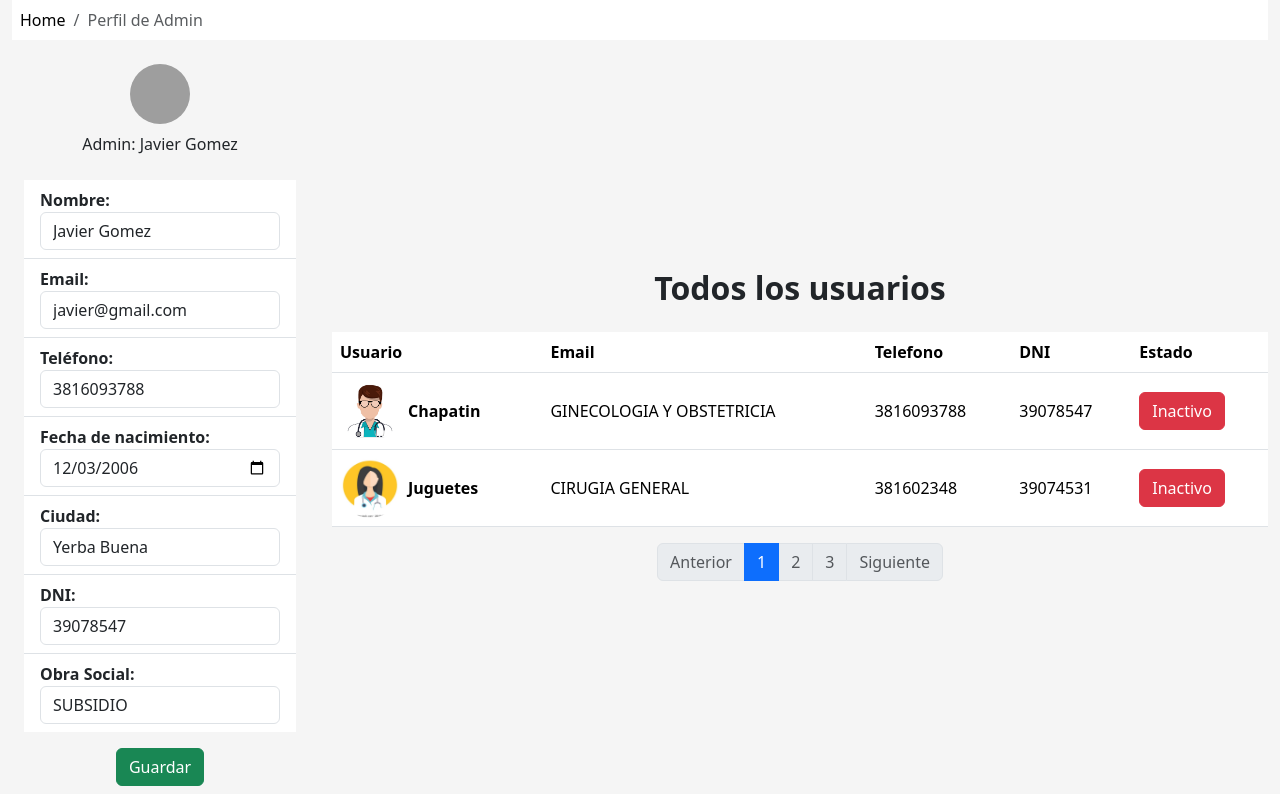
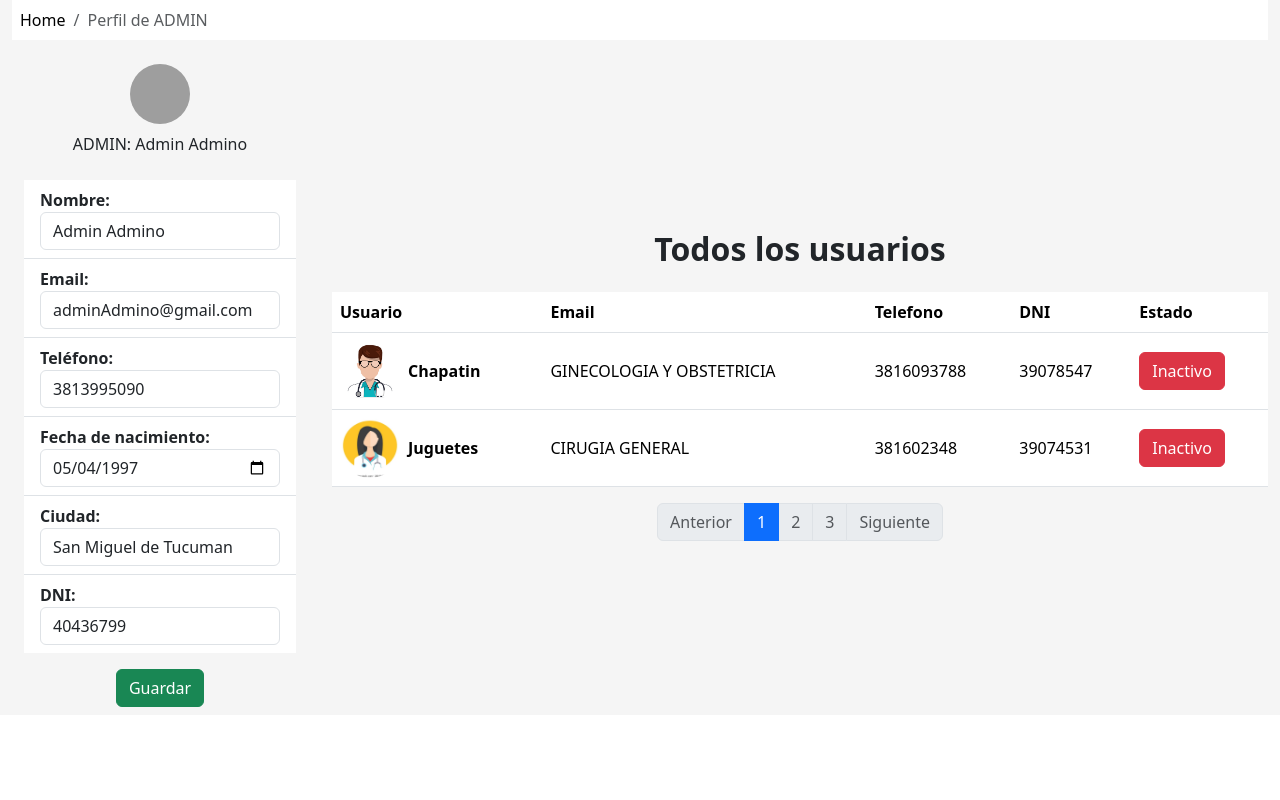
Before and after one commit to josema-P020/RollingClinic-1.0, a React (Vite) app: page / in a window 1280 px wide. Both pictures are taken after a click on the button "Modificar Datos". Built offline with nearby package versions, Linux system fonts and the light colour scheme; grey boxes are pictures that could not be loaded.

Commit message:
Se modifico el componente de DatosAdmin y DatosPaciente

```diff
--- a/src/App.jsx
+++ b/src/App.jsx
@@ -1,5 +1,4 @@
 import { useState } from "react";
-// import PerfilPaciente from "./components/pacientes/PerfilPaciente";
 import "./App.css";
 // import PerfilPaciente from "./pages/PerfilPaciente.jsx";
 import PerfilAdmin from "./pages/PerfilAdmin.jsx";
--- a/src/components/admin/DatosAdmin.jsx
+++ b/src/components/admin/DatosAdmin.jsx
@@ -7,21 +7,31 @@ function DatosAdmin() {
   const [editar, setEditar] = useState(false);
   const [info, setInfo] = useState(data);
 
-  // Aca lo que me falta es que cuando el paciente se logee con nahuel, yo muestre en la variable paciente la informacion del paciente logeado. Filtrando por el id o algo asi.
-  const paciente = info[0];
+  const admin = info.find((usuario) => usuario.role === "ADMIN");
 
   const handleChange = (e) => {
     const { name, value } = e.target;
-    setInfo([
-      {
-        ...paciente,
-        [name]: value,
-      },
-    ]);
+    const updatedInfo = info.map((item) =>
+      item.id === admin.id ? { ...item, [name]: value } : item
+    );
+    setInfo(updatedInfo);
+  };
+
+  //Como hago para
+  const modificarDb = () => {
+    const actualizarAdmin = info.map((admin) =>
+      admin.role === "ADMIN" ? { ...admin, aprobbed: !admin.aprobbed } : admin
+    );
+ //Desactivar los botones para modificar datos.
+
+    // Actualizar el estado y guardar en localStorage
+    setInfo(actualizarAdmin);
+    localStorage.setItem("users", JSON.stringify(actualizarAdmin));
   };
 
   const handleClick = () => {
     setEditar(!editar);
+    modificarDb();
   };
 
   return (
@@ -35,11 +45,11 @@ function DatosAdmin() {
               </a>
             </li>
             <li className="breadcrumb-item active" aria-current="page">
-              Perfil de Admin
+              Perfil de {admin.role}
             </li>
           </ol>
         </nav>
-        <section className="">
+        <section>
           <div>
             <div className="row">
               <div className="col-lg-3 col-md-4 col-sm-12 text-center pt-4 pb-2">
@@ -48,7 +58,9 @@ function DatosAdmin() {
                   alt="avatar admin"
                   className="avatarPte"
                 />
-                <p className="py-2">{`Admin: ${paciente.name}`}</p>
+                <p className="py-2">
+                  {admin.role}: {admin.name}
+                </p>
 
                 <div className="container">
                   <ul className="list-group list-group-flush text-start">
@@ -60,12 +72,12 @@ function DatosAdmin() {
                           name="name"
                           maxLength={25}
                           required
-                          value={paciente.name}
+                          value={admin.name}
                           onChange={handleChange}
                           className="form-control"
                         />
                       ) : (
-                        paciente.name
+                        admin.name
                       )}
                     </li>
                     <li className="list-group-item text-break">
@@ -77,12 +89,12 @@ function DatosAdmin() {
                           maxLength={200}
                           minLength={6}
                           required
-                          value={paciente.email}
+                          value={admin.email}
                           onChange={handleChange}
                           className="form-control"
                         />
                       ) : (
-                        paciente.email
+                        admin.email
                       )}
                     </li>
                     <li className="list-group-item">
@@ -94,12 +106,12 @@ function DatosAdmin() {
                           required
                           minLength={9}
                           maxLength={18}
-                          value={paciente.tel}
+                          value={admin.tel}
                           onChange={handleChange}
                           className="form-control"
                         />
                       ) : (
-                        paciente.tel
+                        admin.tel
                       )}
                     </li>
                     <li className="list-group-item ">
@@ -108,12 +120,12 @@ function DatosAdmin() {
                         <input
                           type="date"
                           name="dateBirth"
-                          value={paciente.dateBirth}
+                          value={admin.dateBirth}
                           onChange={handleChange}
                           className="form-control"
                         />
                       ) : (
-                        paciente.dateBirth
+                        admin.dateBirth
                       )}
                     </li>
                     <li className="list-group-item">
@@ -122,12 +134,12 @@ function DatosAdmin() {
                         <input
                           type="text"
                           name="city"
-                          value={paciente.city}
+                          value={admin.city}
                           onChange={handleChange}
                           className="form-control"
                         />
                       ) : (
-                        paciente.city
+                        admin.city
                       )}
                     </li>
                     <li className="list-group-item">
@@ -138,26 +150,12 @@ function DatosAdmin() {
                           name="dni"
                           minLength={6}
                           maxLength={9}
-                          value={paciente.dni}
+                          value={admin.dni}
                           onChange={handleChange}
                           className="form-control"
                         />
                       ) : (
-                        paciente.dni
-                      )}
-                    </li>
-                    <li className="list-group-item">
-                      <span className="fw-bold">Obra Social: </span>
-                      {editar ? (
-                        <input
-                          type="text"
-                          name="obraSocial"
-                          value={paciente.obraSocial}
-                          onChange={handleChange}
-                          className="form-control"
-                        />
-                      ) : (
-                        paciente.obraSocial
+                        admin.dni
                       )}
                     </li>
                   </ul>
--- a/src/components/paciente/ListadoTurnos.jsx
+++ b/src/components/paciente/ListadoTurnos.jsx
@@ -2,7 +2,6 @@ import React from "react";
 import data from "../../data/dataBase";
 
 function ListadoTurnos() {
-
   let doctor = data.filter((user) => user.role === "DOCTOR");
 
   return (
@@ -15,6 +14,7 @@ function ListadoTurnos() {
               <tr>
                 <th className="text-start text-nowrap">Doctor / Doctora</th>
                 <th className="text-start text-nowrap">Especialidad</th>
+                <th className="text-start text-nowrap">Fecha</th>
                 <th className="text-start text-nowrap">Estado</th>
               </tr>
             </thead>
@@ -38,7 +38,9 @@ function ListadoTurnos() {
                       </div>
                     </div>
                   </th>
+
                   <td className="align-middle text-start">{d.especialidad}</td>
+                  <td className="align-middle text-start">{} Aca va la fecha</td>
                   <td className="align-middle text-start">
                     <span
                       className={`btn ${
--- a/src/data/dataBase.js
+++ b/src/data/dataBase.js
@@ -59,6 +59,18 @@ let data = JSON.parse(localStorage.getItem("users")) || [
     role: "DOCTOR",
     aprobbed: false,
   },
+  {
+    name: "Admin Admino",
+    tel: "3813995090",
+    dateBirth: "1997-05-04",
+    city: "San Miguel de Tucuman",
+    dni: "40436799",
+    genre: "male",
+    email: "adminAdmino@gmail.com",
+    password: "Asdasd1&",
+    id: 17345709930199,
+    role: "ADMIN",
+  },
 ];
 
 export default data;
```
Also changed, not shown: src/components/admin/ListadoMedicos.jsx (+2 -5 lines), src/components/paciente/DatosPaciente.jsx (+20 -13 lines).
